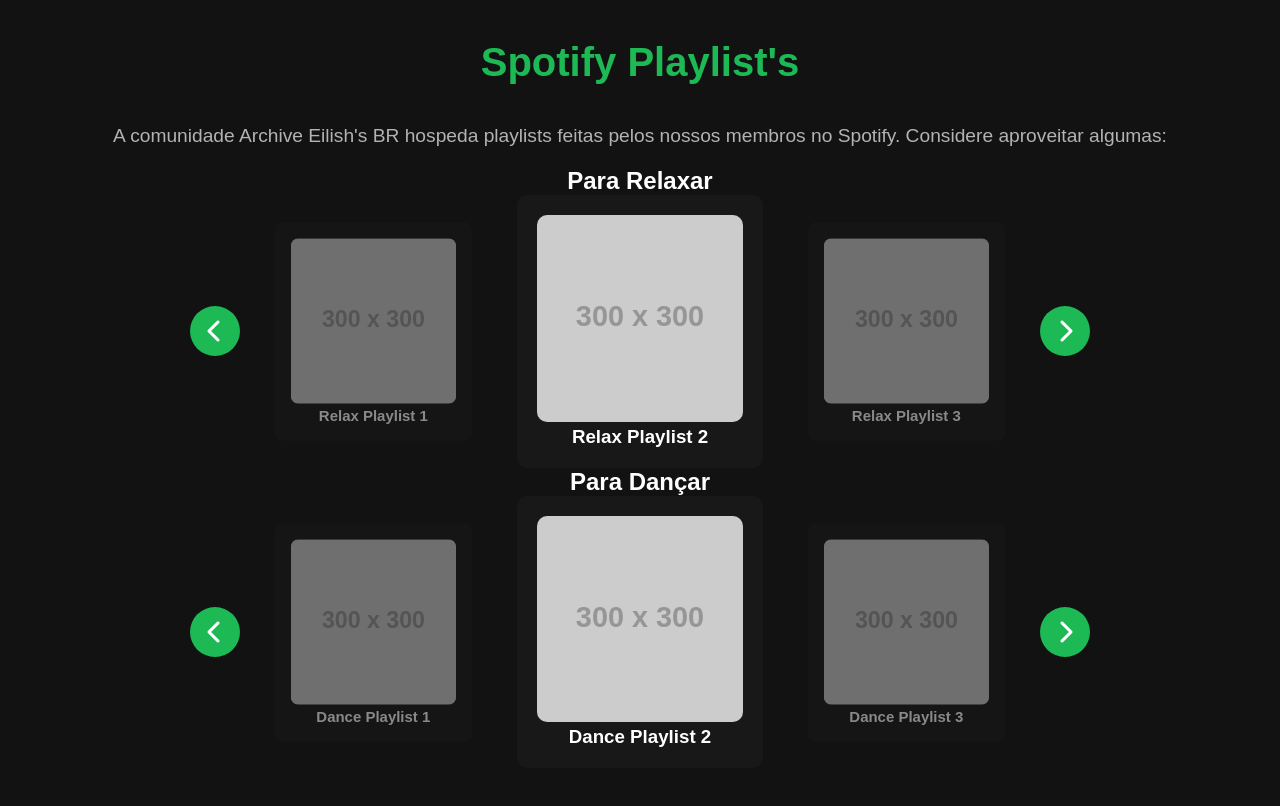
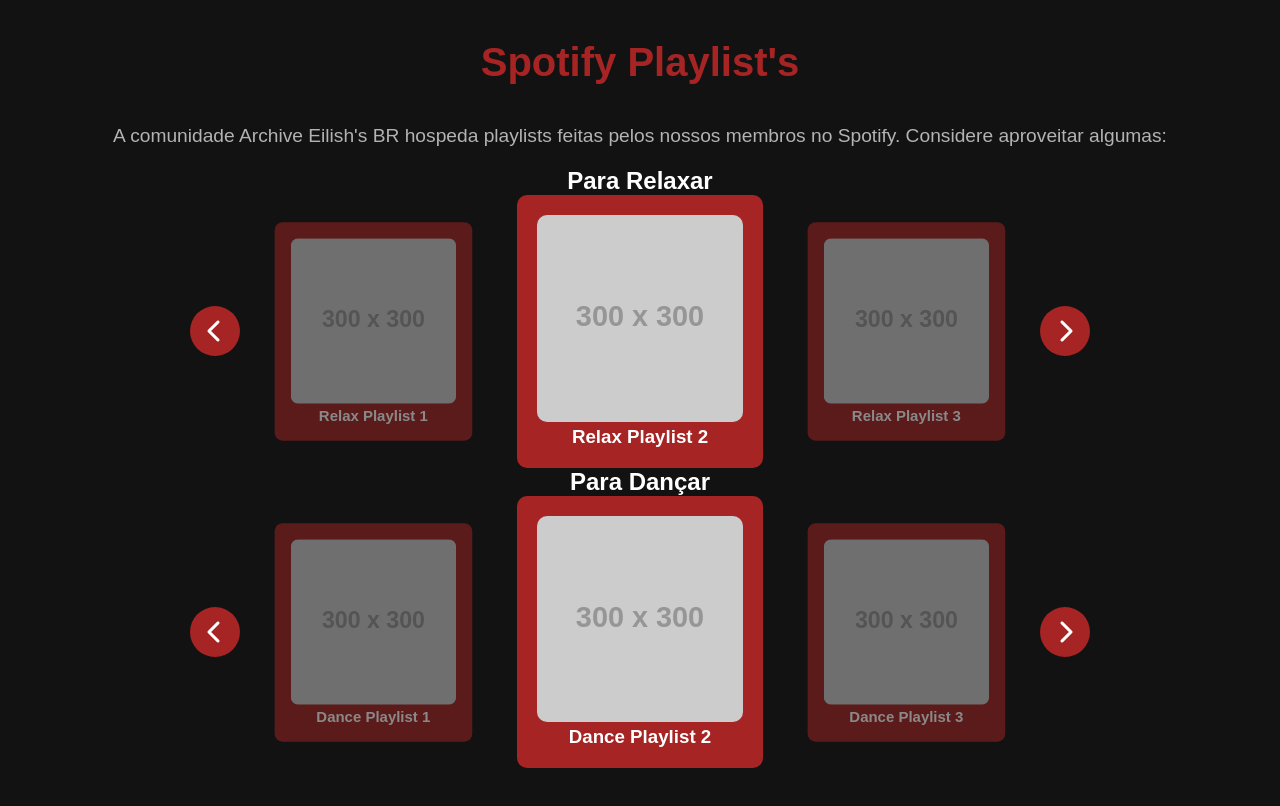
Before and after one commit to dtrabalho/playlists, a plain HTML site: page index.html in a window 1280 px wide. Drawn offline with Linux system fonts and the light colour scheme; placeholder pictures from the web are drawn by us.

Commit message:
Update styles.css

```diff
--- a/styles.css
+++ b/styles.css
@@ -22,7 +22,7 @@ header {
 
 header h1 {
     font-size: 2.5em;
-    color: #1DB954;
+    color: #A62424;
 }
 
 .portfolio-section {
@@ -47,7 +47,7 @@ header h1 {
 
 /* Estilos dos botões com ícones */
 .carousel-container button {
-    background-color: #1DB954; /* Cor verde semelhante ao estilo do Spotify */
+    background-color: #A62424; /* Cor verde semelhante ao estilo do Spotify */
     border: none;
     border-radius: 50%;
     width: 50px;
@@ -76,7 +76,7 @@ header h1 {
 }
 
 h1 {
-    color: #1DB954; /* Verde semelhante ao Spotify */
+    color: #A62424; /* Verde semelhante ao Spotify */
 }
 
 
@@ -91,7 +91,7 @@ h1 {
 }
 
 .portfolio-item {
-    background-color: #181818;
+    background-color: #A62424;
     padding: 20px;
     border-radius: 10px;
     width: 250px;
@@ -160,7 +160,7 @@ h1 {
 .redirect-btn {
     display: inline-block;
     padding: 10px 20px;
-    background-color: #1DB954; /* Cor verde do Spotify */
+    background-color: #A62424; /* Cor verde do Spotify */
     color: white;
     text-decoration: none;
     border-radius: 5px;
```
